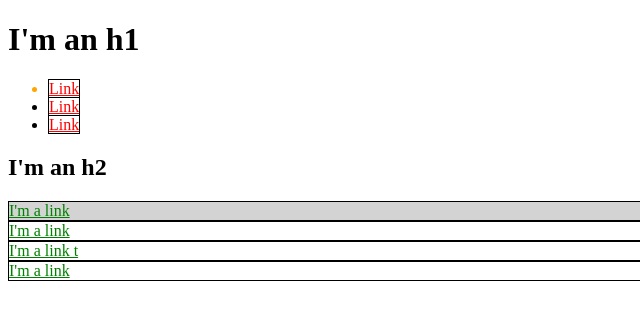
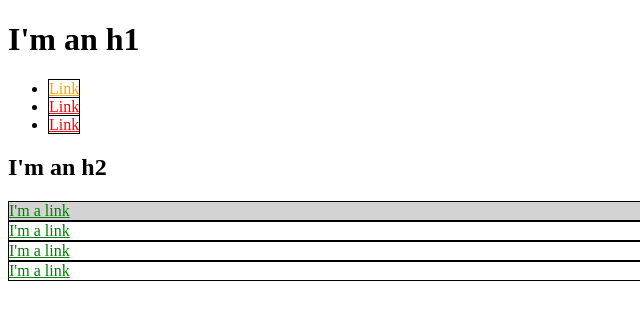
Before and after one commit to TheWeepingWill/TheWeepingWill.github.io, a plain HTML site: page index.html in a window 1280 px wide. Shown: the full height of the page, 0-640 px from the left. Drawn offline with Linux system fonts and the light colour scheme.

Commit message:
testing:

```diff
--- a/index.html
+++ b/index.html
@@ -26,7 +26,7 @@
    .bio-square {
     background-color: azure;
   }
-  #example {
+  #example  a {
     color: orange;
   }
 
@@ -53,7 +53,7 @@
     <a href="https://example.com/">I'm a link</a>
   </div>
   <div class="bio-box" class="bio-square">
-    <a href="https://example.com/">I'm a link t</a>
+    <a href="https://example.com/">I'm a link </a>
   </div>
   <div class="bio-box" class="bio-square">
     <a href="https://example.com/">I'm a link</a>
```
